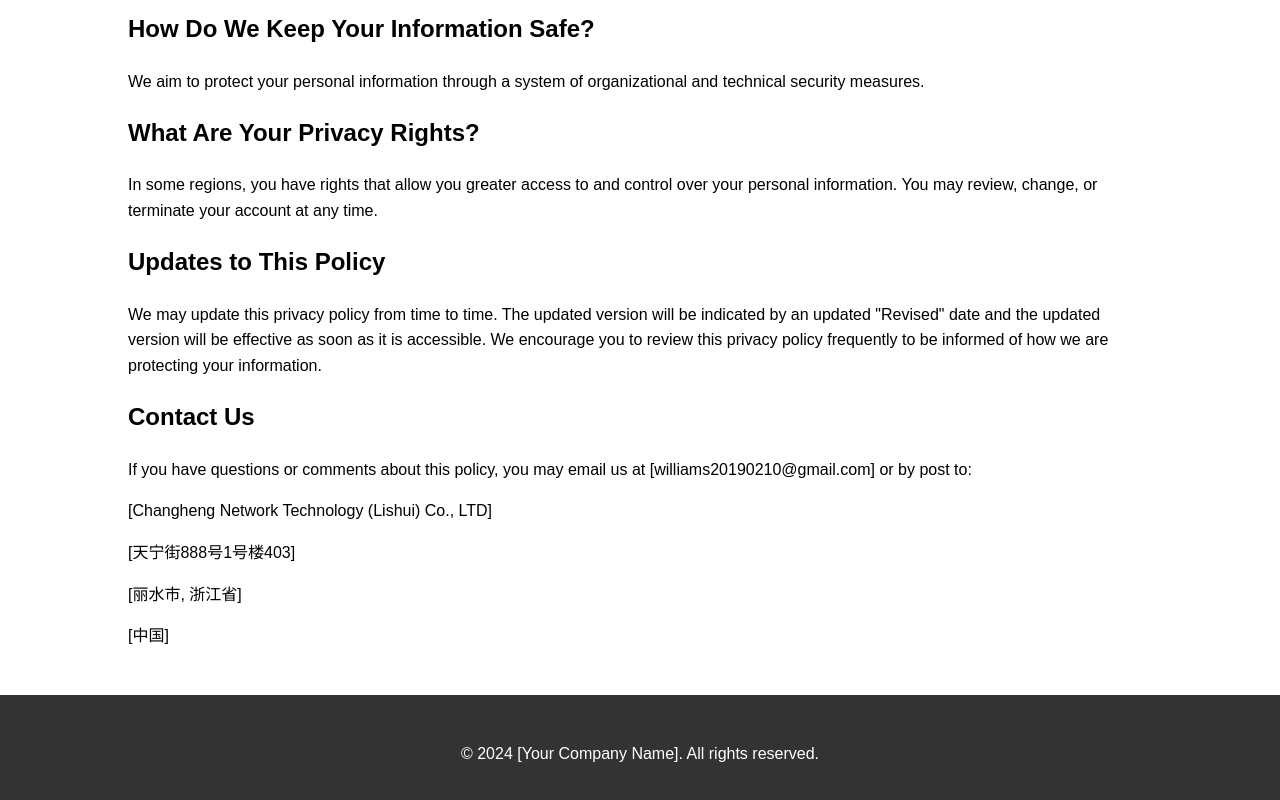
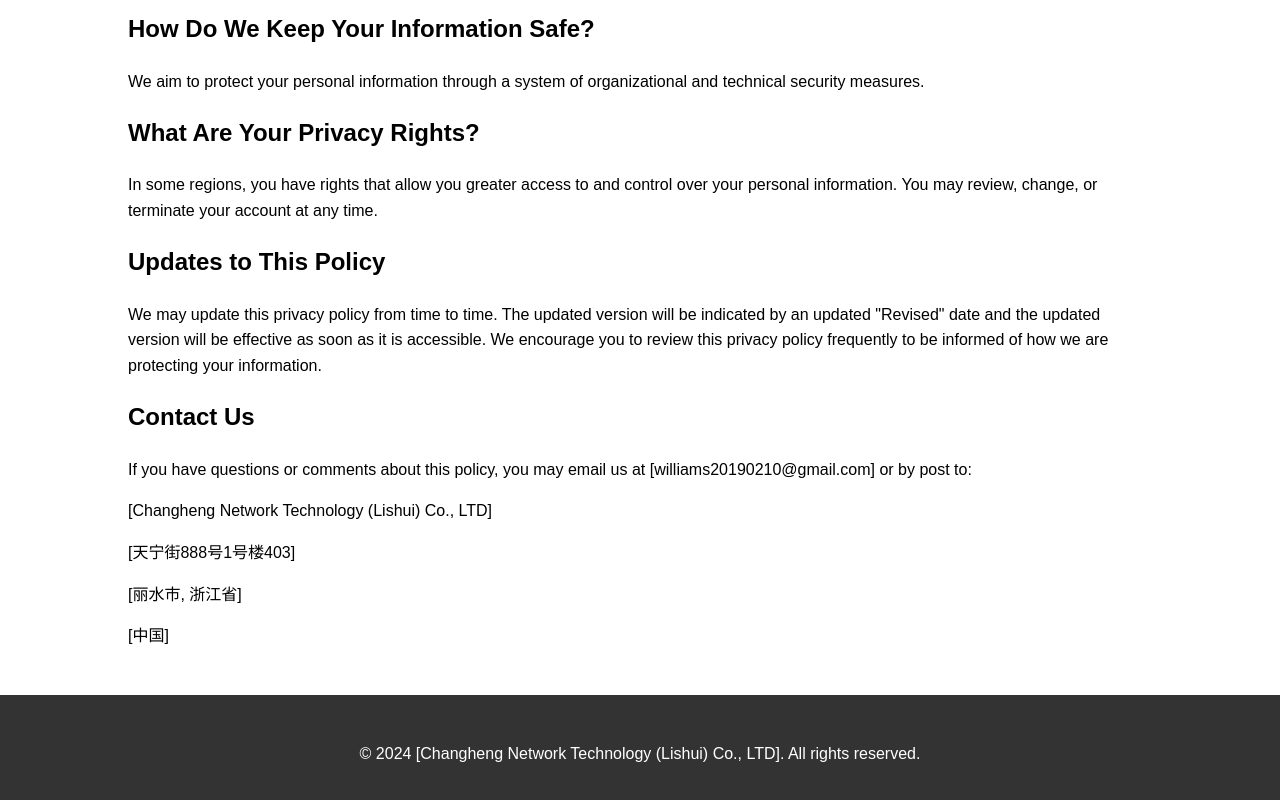
Before and after one commit to williams190210/PrivacyPolicy, a plain HTML site: page privacy_policy.html in a window 1280 px wide. Shown: the part 1030-1830 px from the top of the page. Drawn offline with Linux system fonts and the light colour scheme.

Commit message:
Update privacy_policy.html

```diff
--- a/privacy_policy.html
+++ b/privacy_policy.html
@@ -117,7 +117,7 @@
         </section>
     </div>
     <footer>
-        <p>&copy; 2024 [Your Company Name]. All rights reserved.</p>
+        <p>&copy; 2024 [Changheng Network Technology (Lishui) Co., LTD]. All rights reserved.</p>
     </footer>
 </body>
 </html>
```
